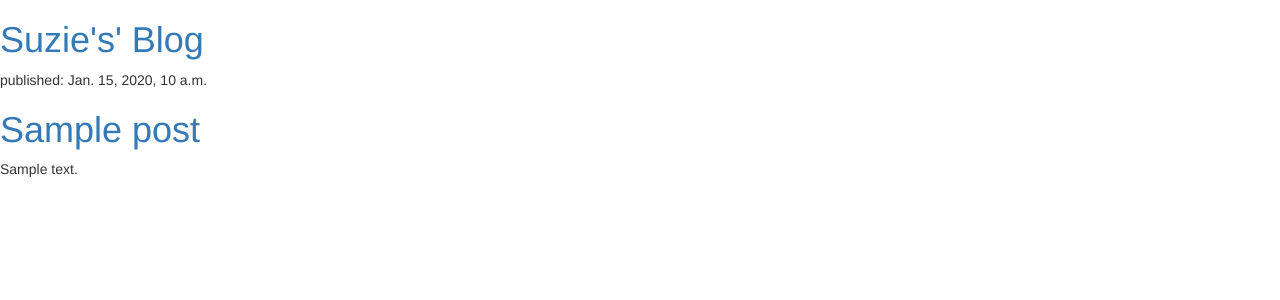
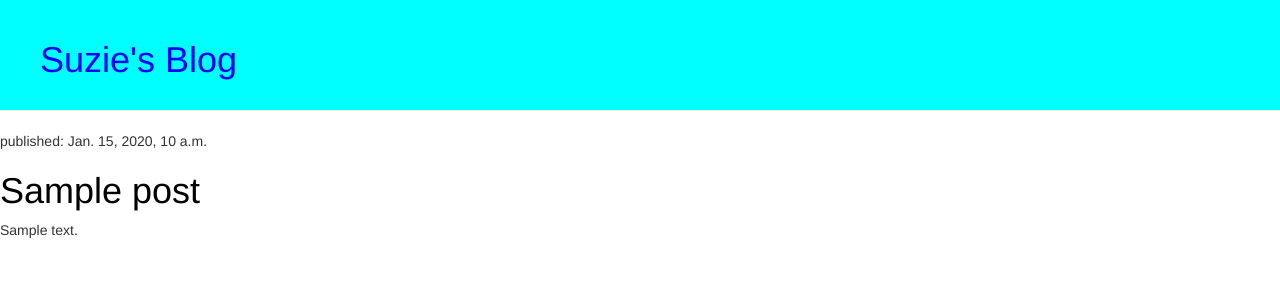
Before and after one commit to Mwiberi/my-first-blog, a Django app: template blog/templates/blog/post_list.html in a window 1280 px wide. Shown: the top 300 px of the page. Run offline with Django 3.2, Linux system fonts and the light colour scheme; the template is opened without the code that fills it: values that come from a table or form of the project are taken from there, others are empty; tables that the repository leaves empty hold one stand-in row (values such as "Sample post"); some libraries are stand-ins or nearby versions.

Commit message:
Add CSS to the HTML pages

```diff
--- a/blog/static/css/blog.css
+++ b/blog/static/css/blog.css
@@ -1,3 +1,18 @@
 h1 a{
-    color: cyan;
+    color: blue;
+
 }
+
+.page-header{
+    background-color: cyan;
+    margin-top: 0;
+    padding: 20px 20px 20px 40px;
+}
+
+.post{
+    margin-bottom: 70px;
+}
+
+.post h1 a,	.post h1 a:visited {
+    color: #000000;
+}
--- a/blog/templates/blog/post_list.html
+++ b/blog/templates/blog/post_list.html
@@ -1,16 +1,18 @@
+{% load staticfiles %}
 <html>
     <head>
         <title>Susan's Lyrics Blog</title>
 
         <link rel = "stylesheet"	href="//maxcdn.bootstrapcdn.com/bootstrap/3.2.0/css/bootstrap.min.css">
-        <linkrel = "stylesheet"	href="//maxcdn.bootstrapcdn.com/bootstrap/3.2.0/css/bootstrap-theme.min.css">
+        <link rel = "stylesheet"	href="//maxcdn.bootstrapcdn.com/bootstrap/3.2.0/css/bootstrap-theme.min.css">
+        <link rel="stylesheet"	href="{%	static	'css/blog.css'	%}">
     </head>
     <body>
-        <div>
-            <h1><a	href="/">Suzie's'	Blog</a></h1>
+        <div class="page-header">
+            <h1><a	href="/">Suzie's	Blog</a></h1>
         </div>
         {%	for	post	in	posts	%}
-		<div>
+		<div class="post">
             <p>published:	{{	post.published_date	}}</p>
             <h1><a	href="">{{	post.title	}}</a></h1>
             <p>{{	post.text|linebreaksbr	}}</p>
```
